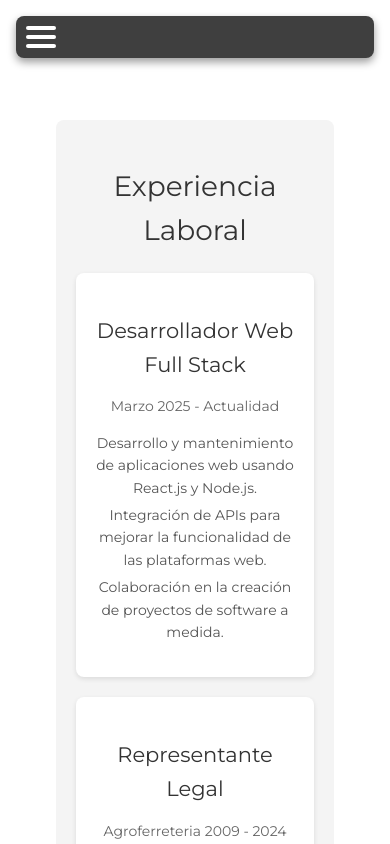
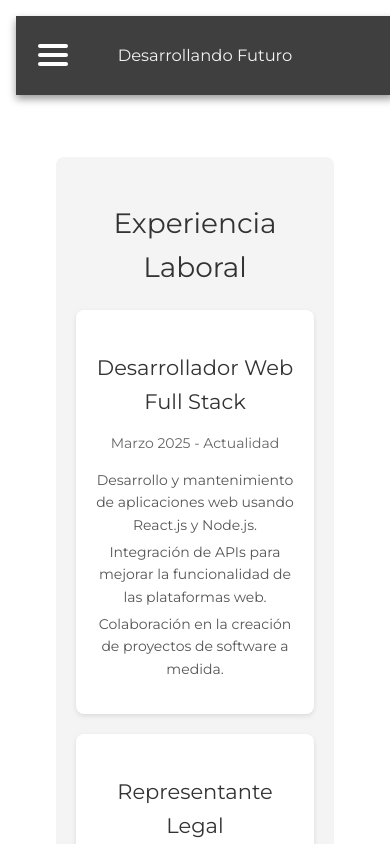
Before and after one commit to robertocontrerassandoval/curriculum, a React (Vite) app in the folder frontend/: page /sobre-mi in a window 390 px wide. Shown: the top 844 px of the page. Built offline with nearby package versions, Linux system fonts and the light colour scheme.

Commit message:
:wrench: update styles and components

```diff
--- a/frontend/src/components/NavBar.jsx
+++ b/frontend/src/components/NavBar.jsx
@@ -40,14 +40,18 @@ const NavBar = () => {
         <div className="left">
           <NavLink className={setActiveClass} to="/">RC</NavLink>
         </div>
-
+<div className='menu-line'>
         {/* Icono de la hamburguesa */}
         <div className="hamburger" onClick={toggleMenu} ref={hamburgerRef}>
           <span></span>
           <span></span>
           <span></span>
+
         </div>
-
+        <div className='line' >
+        <h3>Desarrollando Futuro</h3>
+        </div>
+        </div>
         {/* Menú de navegación */}
         <div ref={menuRef} className={`right ${menuOpen ? 'show' : ''}`}>
           <NavLink className={setActiveClass} to="/">Inicio</NavLink>
--- a/frontend/src/index.css
+++ b/frontend/src/index.css
@@ -525,7 +525,10 @@ input:focus, textarea:focus {
   }
 
   .navbar {
-    flex-direction: column; /* Cambiar la dirección del navbar a columna */
+    display: flex;
+    width: 100%;
+    flex-direction: row; /* Cambiar la dirección del navbar a columna */
+border-radius: 0px;
     height: auto; /* Eliminar la altura fija */
     padding: 10px; /* Reducir el padding */
   }
@@ -533,14 +536,35 @@ input:focus, textarea:focus {
    /* Ocultar el menú horizontal en pantallas pequeñas */
    .navbar .left{
     display: none;
+    ;
   }
   .navbar .right{
     display: none;
   }
 
+  .menu-line {
+    display: flex;
+    width: 100%;
+  }
   /* Mostrar el ícono de la hamburguesa en pantallas pequeñas */
   .hamburger {
     display: flex;
+width: 15%;
+    flex-direction: column;
+    justify-content: center;
+    align-items: center;
+    cursor: pointer;
+    z-index: 4;
+  }
+
+  .line {
+    display: flex;
+    width: 70%;
+    justify-content: center;
+
+  }
+  .line h3 {
+    color: #f2f2f2;
   }
 
   /* El menú se oculta por defecto */
--- a/frontend/src/views/SobreMi.jsx
+++ b/frontend/src/views/SobreMi.jsx
@@ -63,7 +63,7 @@ const SobreMi = () => {
                   Administrador y representate legal de la empresa
                   Agroferreteria.
                 </li>
-                <li>Vendesor de terreno y materiales de construcción.</li>
+                <li>Vendedor de terreno y materiales de construcción.</li>
               </ul>
             </div>
 
```
